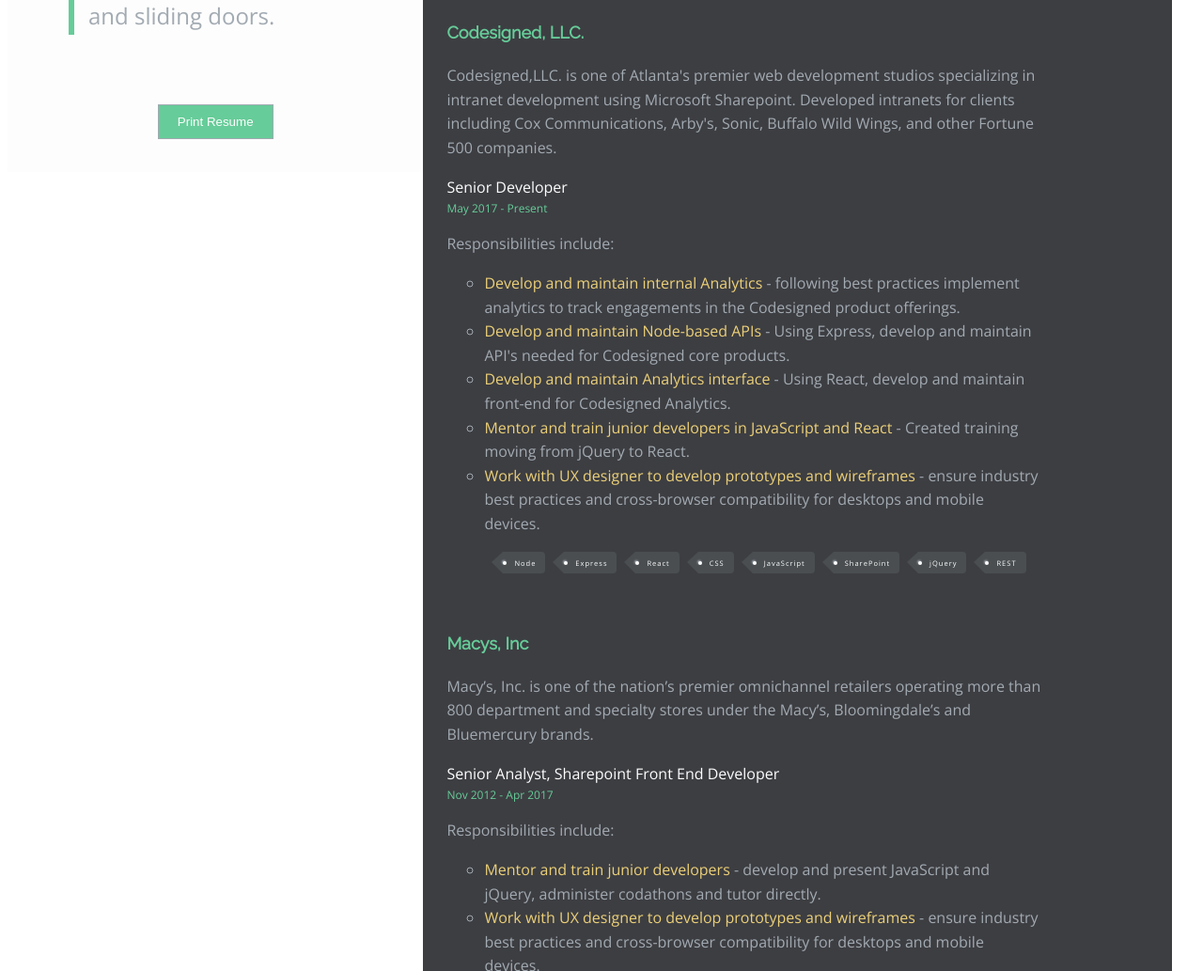
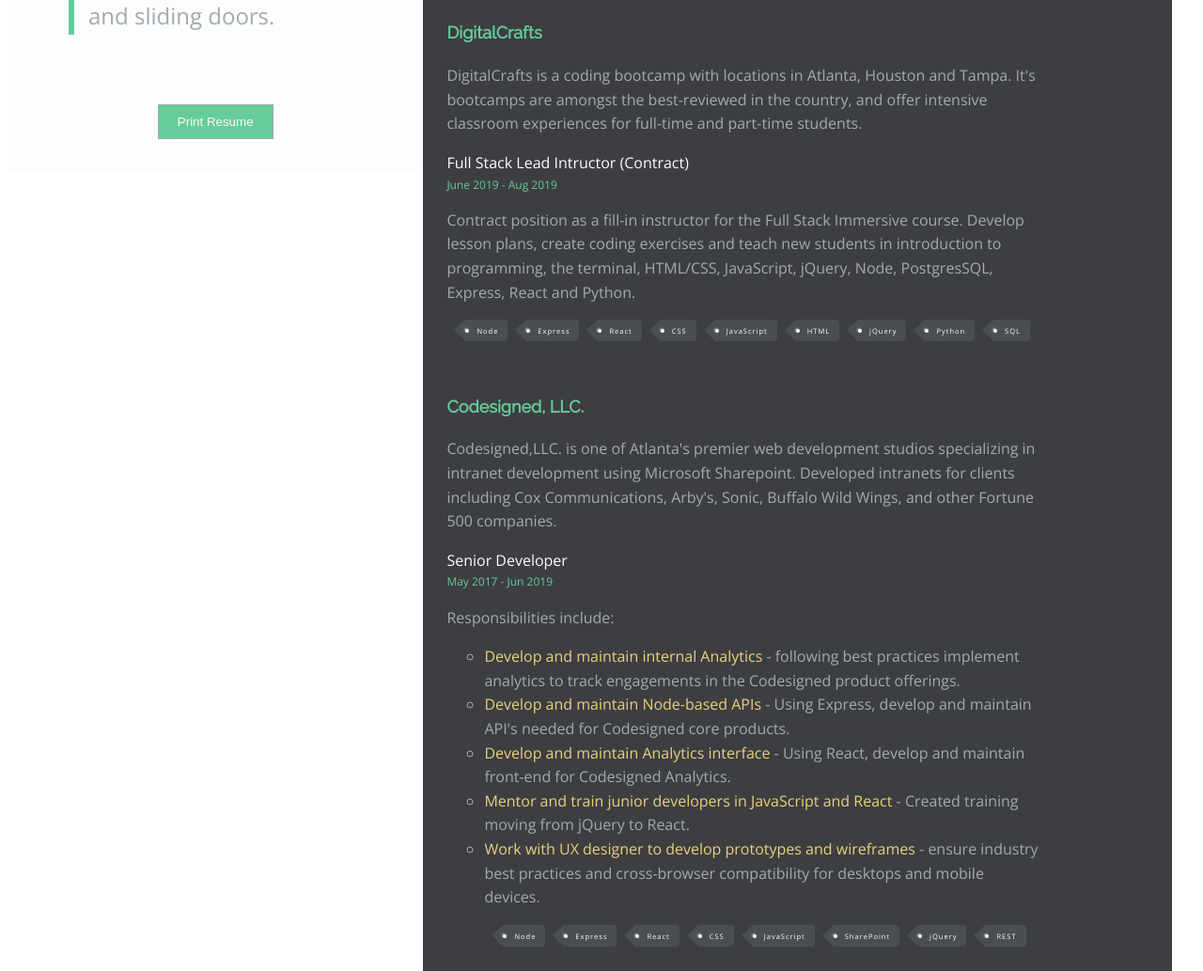
Before and after one commit to garystorey/garystorey.github.io, a website: page index.html in a window 1280 px wide. Shown: the part 595-1628 px from the top of the page at 94% size. Drawn offline with nearby package versions, Linux system fonts and the light colour scheme.

Commit message:
updated 819

```diff
--- a/index.html
+++ b/index.html
@@ -76,6 +76,38 @@
         <h2>Experience</h2>
         <div class="company-wrap clearfix">
 
+          <h3>DigitalCrafts</h3>
+          <p>
+            DigitalCrafts is a coding bootcamp with locations in Atlanta, Houston and Tampa.
+            It's bootcamps are amongst the best-reviewed in the country, and offer intensive
+            classroom experiences for full-time and part-time students.
+          </p>
+
+          <div class="job-wrap">
+            <div class="title">Full Stack Lead Intructor (Contract)</div>
+            <div class="time">June 2019 - Aug 2019</div>
+            <div class="company-description">
+              <p>Contract position as a fill-in instructor for the Full Stack Immersive course.
+                Develop lesson plans, create coding exercises and teach new students in introduction to programming, the terminal,
+                HTML/CSS, JavaScript, jQuery, Node, PostgresSQL, Express, React and Python.
+              </p>
+              <ul class="tags clearfix">
+                <li><span class="tag">Node</span></li>
+                <li><span class="tag">Express</span></li>
+                <li><span class="tag">React</span></li>
+                <li><span class="tag">CSS</span></li>
+                <li><span class="tag">JavaScript</span></li>
+                <li><span class="tag">HTML</span></li>
+                <li><span class="tag">jQuery</span></li>
+                <li><span class="tag">Python</span></li>
+                <li><span class="tag">SQL</span></li>
+              </ul>
+            </div>
+          </div>
+        </div>
+        <br/><br/><br/><br/><br/><br/>
+        <div class="company-wrap clearfix">
+
           <h3>Codesigned, LLC.</h3>
           <p>
             Codesigned,LLC. is one of Atlanta's premier web development studios specializing in intranet development
@@ -85,7 +117,7 @@
 
           <div class="job-wrap">
             <div class="title">Senior Developer</div>
-            <div class="time">May 2017 - Present</div>
+            <div class="time">May 2017 - Jun 2019</div>
             <div class="company-description">
               <p>Responsibilities include:
                 <ul class="bulleted">
```
Also changed, not shown: 1 other file.
